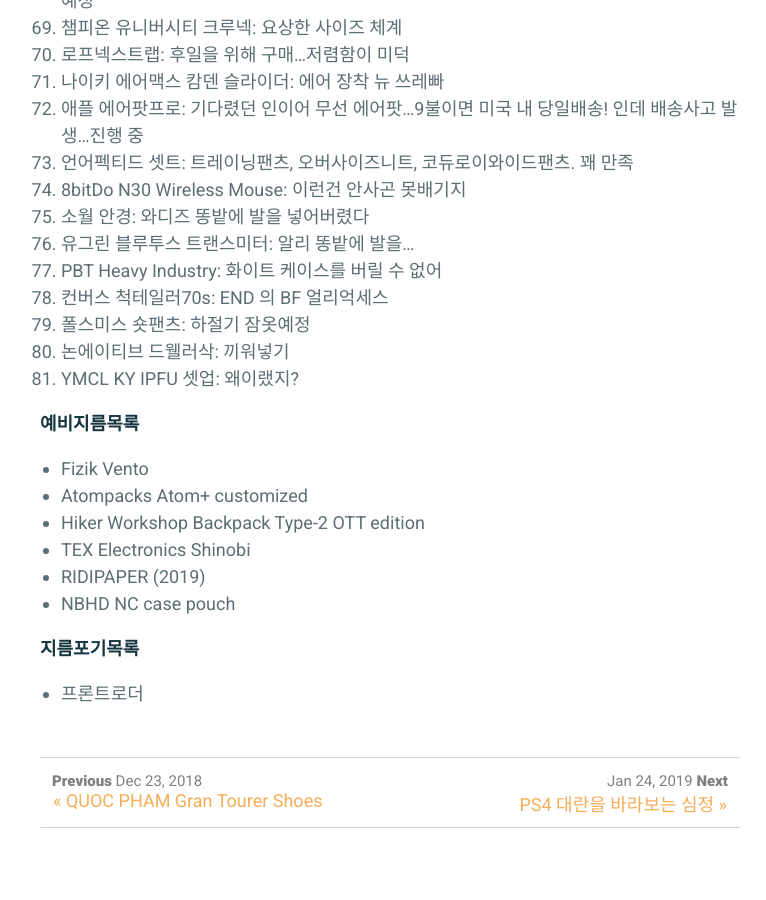
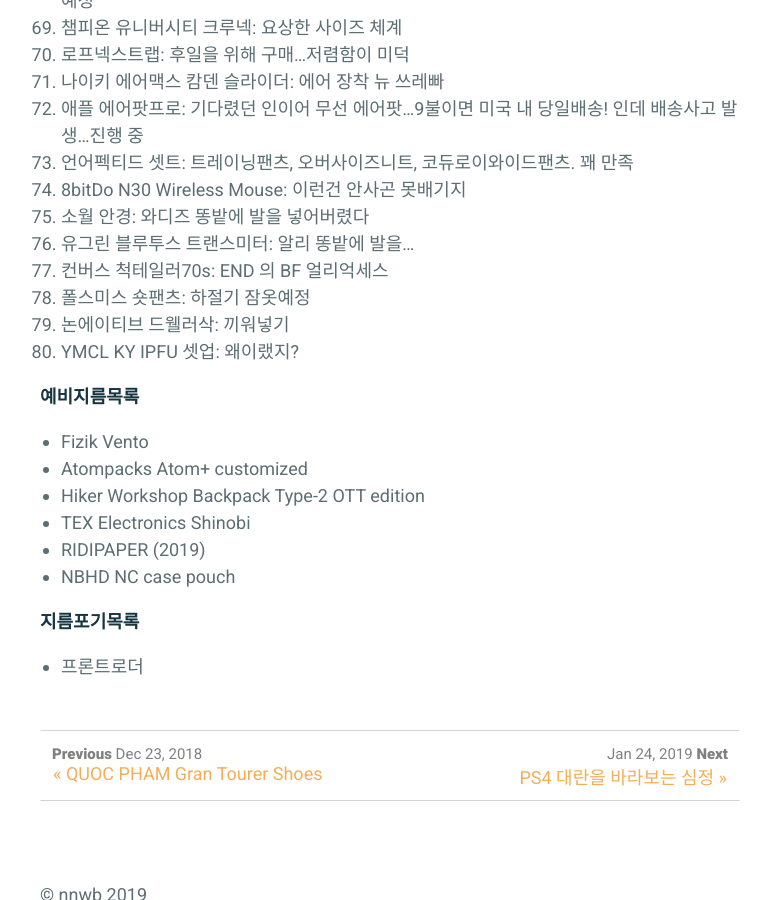
Before and after one commit to nnwb/nnwb.github.io, a Jekyll site: the page built from _posts/2019-01-01-2019buy.md, in a window 1280 px wide and 900 px high, scrolled down 2791 px. Shown: the whole window, without its empty margins (250-1016 px from the left). Built offline with Jekyll 4.4.1, drawn with Linux system fonts in a browser that asks for light colours; comment, search, counter and statistics services are not loaded.

Commit message:
Update 2019-01-01-2019buy.md

```diff
--- a/_posts/2019-01-01-2019buy.md
+++ b/_posts/2019-01-01-2019buy.md
@@ -88,11 +88,10 @@ comments: true
 74. 8bitDo N30 Wireless Mouse: 이런건 안사곤 못배기지
 75. 소월 안경: 와디즈 똥밭에 발을 넣어버렸다
 76. 유그린 블루투스 트랜스미터: 알리 똥밭에 발을...
-77. PBT Heavy Industry: 화이트 케이스를 버릴 수 없어
-78. 컨버스 척테일러70s: END 의 BF 얼리억세스
-79. 폴스미스 숏팬츠: 하절기 잠옷예정
-80. 논에이티브 드웰러삭: 끼워넣기
-81. YMCL KY IPFU 셋업: 왜이랬지?
+77. 컨버스 척테일러70s: END 의 BF 얼리억세스
+78. 폴스미스 숏팬츠: 하절기 잠옷예정
+79. 논에이티브 드웰러삭: 끼워넣기
+80. YMCL KY IPFU 셋업: 왜이랬지?
 
 
 **예비지름목록**
```
